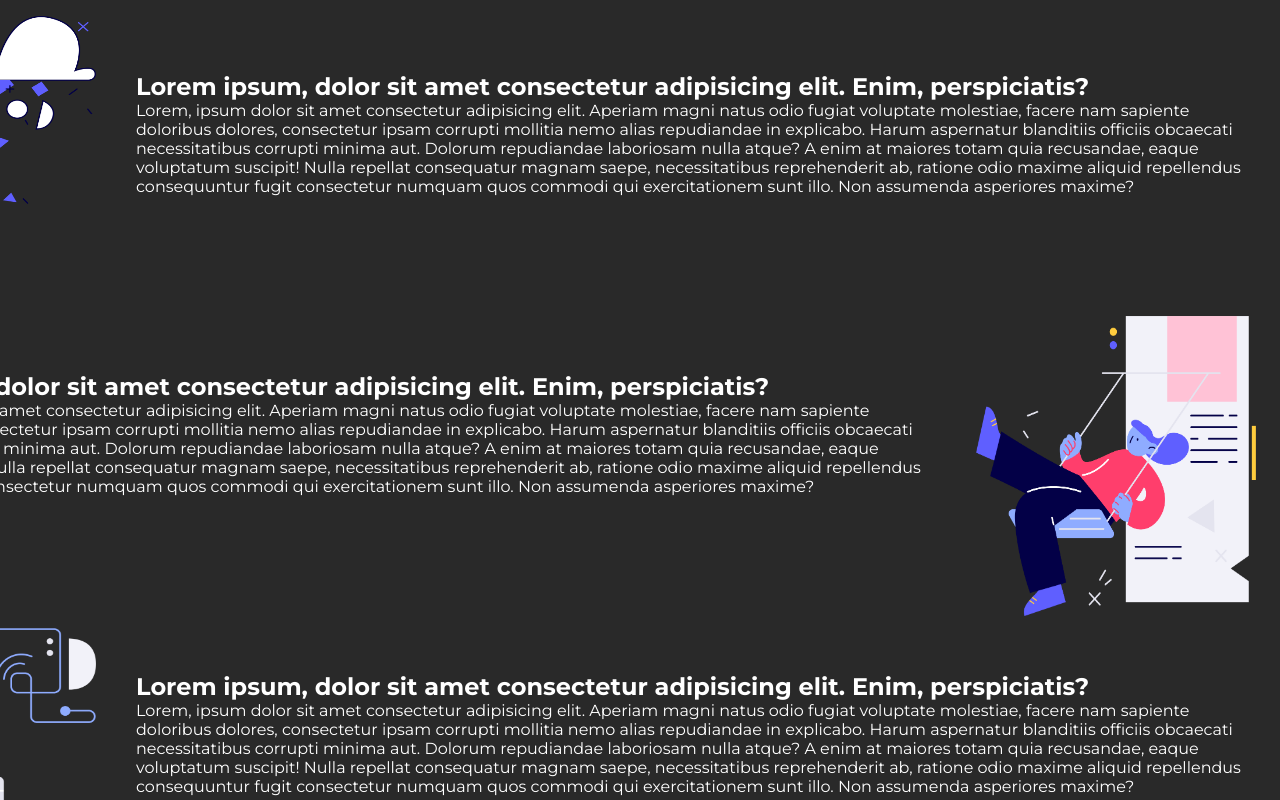
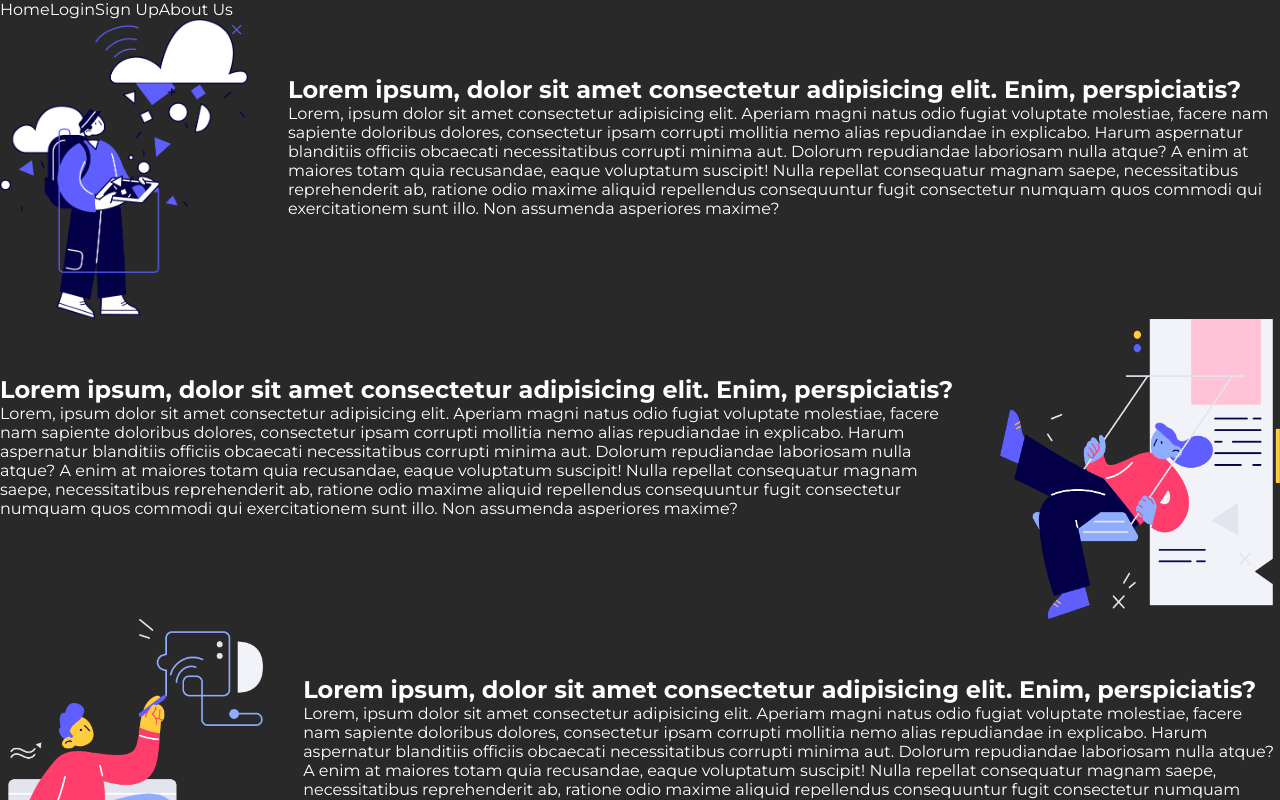
Before and after one commit to TaherJalal/MERN-Socket.io, a React (Create React App) app in the folder client/: page /user in a window 1280 px wide. Shown: the top 800 px of the page. Built offline with nearby package versions, Linux system fonts and the light colour scheme; no server answers.

Commit message:
fixed css and removed the animation

```diff
--- a/client/src/components/Landing.jsx
+++ b/client/src/components/Landing.jsx
@@ -1,22 +1,16 @@
 import React from 'react'
-import{motion as a} from 'framer-motion'
-import { useInView } from 'framer-motion'
-
-
 
 function Landing(props) {
 
-
-
   return (
     <>
-    <a.div className='landing' initial={{ x: '-100vh' }} animate={{ x:0 }} transition={{ type: "tween" , duration: 1 , bounce: 0.3 }}>
+    <div className='landing'>
         <img src={props.img} alt="" />
         <div className='right'>
         <h2>Lorem ipsum, dolor sit amet consectetur adipisicing elit. Enim, perspiciatis?</h2>
         <p>Lorem, ipsum dolor sit amet consectetur adipisicing elit. Aperiam magni natus odio fugiat voluptate molestiae, facere nam sapiente doloribus dolores, consectetur ipsam corrupti mollitia nemo alias repudiandae in explicabo. Harum aspernatur blanditiis officiis obcaecati necessitatibus corrupti minima aut. Dolorum repudiandae laboriosam nulla atque? A enim at maiores totam quia recusandae, eaque voluptatum suscipit! Nulla repellat consequatur magnam saepe, necessitatibus reprehenderit ab, ratione odio maxime aliquid repellendus consequuntur fugit consectetur numquam quos commodi qui exercitationem sunt illo. Non assumenda asperiores maxime?</p>
         </div>
-    </a.div>
+    </div>
 
     </>
   )
--- a/client/src/components/Landing2.jsx
+++ b/client/src/components/Landing2.jsx
@@ -1,16 +1,15 @@
 import React from 'react'
-import{motion as a} from 'framer-motion'
 
 function Landing2(props) {
   return (
     <>
-    <a.div className='landing2' initial={{ x: '+100vh' }} animate={{ x:0 }} transition={{ type: "tween" , duration: 1 , bounce: 0.3 }}>
+    <div className='landing2'>
     <div className='left'>
         <h2>Lorem ipsum, dolor sit amet consectetur adipisicing elit. Enim, perspiciatis?</h2>
         <p>Lorem, ipsum dolor sit amet consectetur adipisicing elit. Aperiam magni natus odio fugiat voluptate molestiae, facere nam sapiente doloribus dolores, consectetur ipsam corrupti mollitia nemo alias repudiandae in explicabo. Harum aspernatur blanditiis officiis obcaecati necessitatibus corrupti minima aut. Dolorum repudiandae laboriosam nulla atque? A enim at maiores totam quia recusandae, eaque voluptatum suscipit! Nulla repellat consequatur magnam saepe, necessitatibus reprehenderit ab, ratione odio maxime aliquid repellendus consequuntur fugit consectetur numquam quos commodi qui exercitationem sunt illo. Non assumenda asperiores maxime?</p>
         </div>
         <img src={props.img} alt="" />
-    </a.div>
+    </div>
 
     </>
   )
--- a/client/src/components/Navbar.jsx
+++ b/client/src/components/Navbar.jsx
@@ -13,7 +13,7 @@ function Navbar(props) {
     <div className='outer'>
     <div className='nav'>
             {props.isAuth ? (
-              <div>
+              <div className='inner-nav'>
             <Link to='/'>Home</Link>
             <Link to='/about'>About Us</Link>
             <Link to='/chat'>Chat</Link>
--- a/client/src/index.scss
+++ b/client/src/index.scss
@@ -8,6 +8,13 @@
     text-decoration: none;
     color: rgb(255, 255, 255);
     // text-align: center;
+
+    input{
+        color: black;
+    }
+    button{
+        color: black;
+    }
 }
 
 :root {
@@ -15,13 +22,13 @@
 }
 
 .nav{
-  display: flex;
-  gap: 10px;
-  justify-content: flex-end;
-  padding-top: 2vh;
-  padding-right:3vh;
-  font-weight: 400;
-
+    .inner-nav{
+        display: flex;
+        gap: 1vw;
+        justify-content: flex-end;
+        margin-top: 2vh;
+        margin-right: 2vw;
+    }
 }
 
 .heading{
@@ -189,6 +196,10 @@
     display: flex;
   }
 
+  .chat-bottom{
+    position: relative;
+    bottom: -30vh;
+  }
 
 }
 
@@ -196,3 +207,7 @@
   display: flex;
   flex-direction: column;
 }
+
+.about{
+    padding: 10px;
+}
--- a/client/src/pages/ChatPage.jsx
+++ b/client/src/pages/ChatPage.jsx
@@ -19,6 +19,7 @@ function ChatPage(props) {
   return (
     <>
     <div className='chat-out'>
+      <div>
      <h3>Join Chat</h3>
     <label>user name</label>
     <input type="text"  onChange={(e) => setUserName(e.target.value)} value={props.username}/>
@@ -26,7 +27,7 @@ function ChatPage(props) {
     <input type="text" onChange={(e) => setRoom(e.target.value)}/>
     <button type="submit" onClick={joinRoom}>Join Room</button>
     </div>
-
+    </div>
     <br />
     <Chat socket={socket} username={userName} room={room} userId={props.userId}/>
     </>
```
